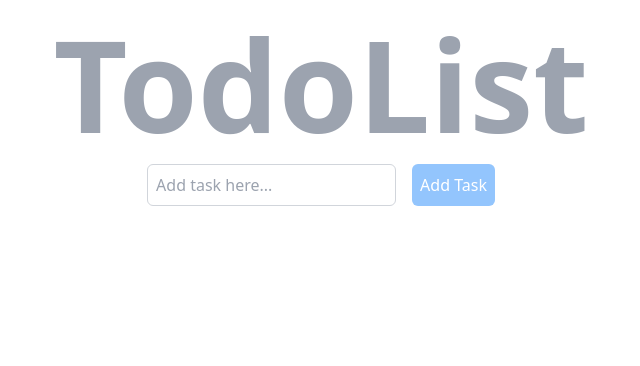
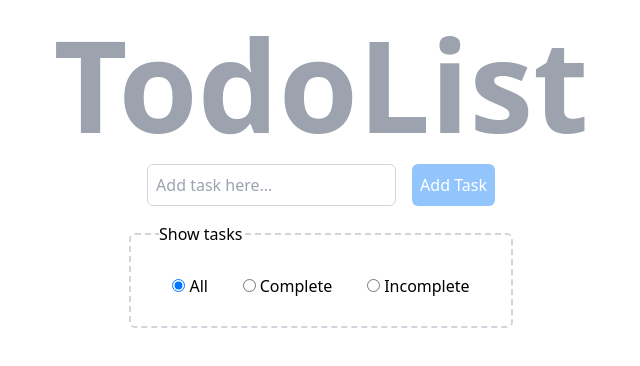
Before and after one commit to Ashe3/todo-list, a React (Vite) app: page / in a window 1280 px wide. Shown: the top 366 px of the page, without its empty margins (319-959 px from the left). Built offline with nearby package versions, Linux system fonts and the light colour scheme.

Commit message:
added tasks filtering

```diff
--- a/src/App.tsx
+++ b/src/App.tsx
@@ -1,7 +1,8 @@
-import { useCallback } from 'react';
+import { useCallback, useState } from 'react';
 import { AddTask } from './components/AddTask';
 import { TasksList } from './components/TaskList';
 import { useLocalStorage } from './hooks/useLocalStorage';
+import { TasksFilter } from './components/TasksFilter';
 
 export interface Task {
   id: number;
@@ -9,8 +10,11 @@ export interface Task {
   isCompleted: boolean;
 }
 
+export type ShowCompleted = 'all' | 'completed' | 'uncompleted';
+
 const App = () => {
   const [tasks, setTasks] = useLocalStorage<Task[]>('tasks', []);
+  const [showCompleted, setShowCompleted] = useState('all' as ShowCompleted);
 
   const handleAddTask = useCallback(
     (text: string) =>
@@ -41,8 +45,13 @@ const App = () => {
     <div className="flex flex-col items-center pt-5 h-screen gap-4">
       <h1 className="text-9xl font-black text-gray-400">TodoList</h1>
       <AddTask onAdd={handleAddTask} />
+      <TasksFilter
+        showCompleted={showCompleted}
+        setShowCompleted={setShowCompleted}
+      />
       <TasksList
         tasks={tasks}
+        showCompleted={showCompleted}
         onDelete={handleDeleteTask}
         onComplete={handleCompoteTask}
       />
--- a/src/components/TaskList.tsx
+++ b/src/components/TaskList.tsx
@@ -1,17 +1,26 @@
 import { FC } from 'react';
-import { Task } from '../App';
+import { ShowCompleted, Task } from '../App';
 
 interface Props {
   tasks: Task[];
+  showCompleted: ShowCompleted;
   onDelete: (id: number) => void;
   onComplete: (id: number) => void;
 }
 
-export const TasksList: FC<Props> = ({ tasks, onDelete, onComplete }) => {
-  return (
+export const TasksList: FC<Props> = ({
+  tasks,
+  showCompleted,
+  onDelete,
+  onComplete,
+}) => (
   <ul className="w-full pl-32 pr-32">
     {tasks
-        .slice()
+      .filter(
+        ({ isCompleted }) =>
+          showCompleted === 'all' ||
+          isCompleted === (showCompleted === 'completed')
+      )
       .reverse()
       .map(({ text, id, isCompleted }) => (
         <li
@@ -40,4 +49,3 @@ export const TasksList: FC<Props> = ({ tasks, onDelete, onComplete }) => {
       ))}
   </ul>
 );
-};
--- /dev/null
+++ b/src/components/TasksFilter.tsx
@@ -0,0 +1,59 @@
+import { FC } from 'react';
+import { ShowCompleted } from '../App';
+
+interface Props {
+  showCompleted: ShowCompleted;
+  setShowCompleted: (value: ShowCompleted) => void;
+}
+
+export const TasksFilter: FC<Props> = ({ setShowCompleted, showCompleted }) => (
+  <fieldset className="flex flex-row gap-2 justify-around border-dashed border-2 border-gray-300 rounded-md min-w-96 p-7">
+    <legend>Show tasks</legend>
+
+    <div>
+      <input
+        id="All"
+        type="radio"
+        name="All"
+        value="All"
+        checked={showCompleted === 'all'}
+        aria-checked={showCompleted === 'all'}
+        onClick={() => setShowCompleted('all')}
+        className=""
+      />
+      <label className="ml-1" htmlFor="All">
+        All
+      </label>
+    </div>
+
+    <div>
+      <input
+        id="Complete"
+        type="radio"
+        name="Complete"
+        value="Complete"
+        checked={showCompleted == 'completed'}
+        aria-checked={showCompleted == 'completed'}
+        onClick={() => setShowCompleted('completed')}
+      />
+      <label htmlFor="Complete" className="ml-1">
+        Complete
+      </label>
+    </div>
+
+    <div>
+      <input
+        id="Incomplete"
+        type="radio"
+        name="Incomplete"
+        value="Incomplete"
+        checked={showCompleted === 'uncompleted'}
+        aria-checked={showCompleted === 'uncompleted'}
+        onClick={() => setShowCompleted('uncompleted')}
+      />
+      <label className="ml-1" htmlFor="Incomplete">
+        Incomplete
+      </label>
+    </div>
+  </fieldset>
+);
```
Lines whose indentation alone changed are shown as unchanged.
